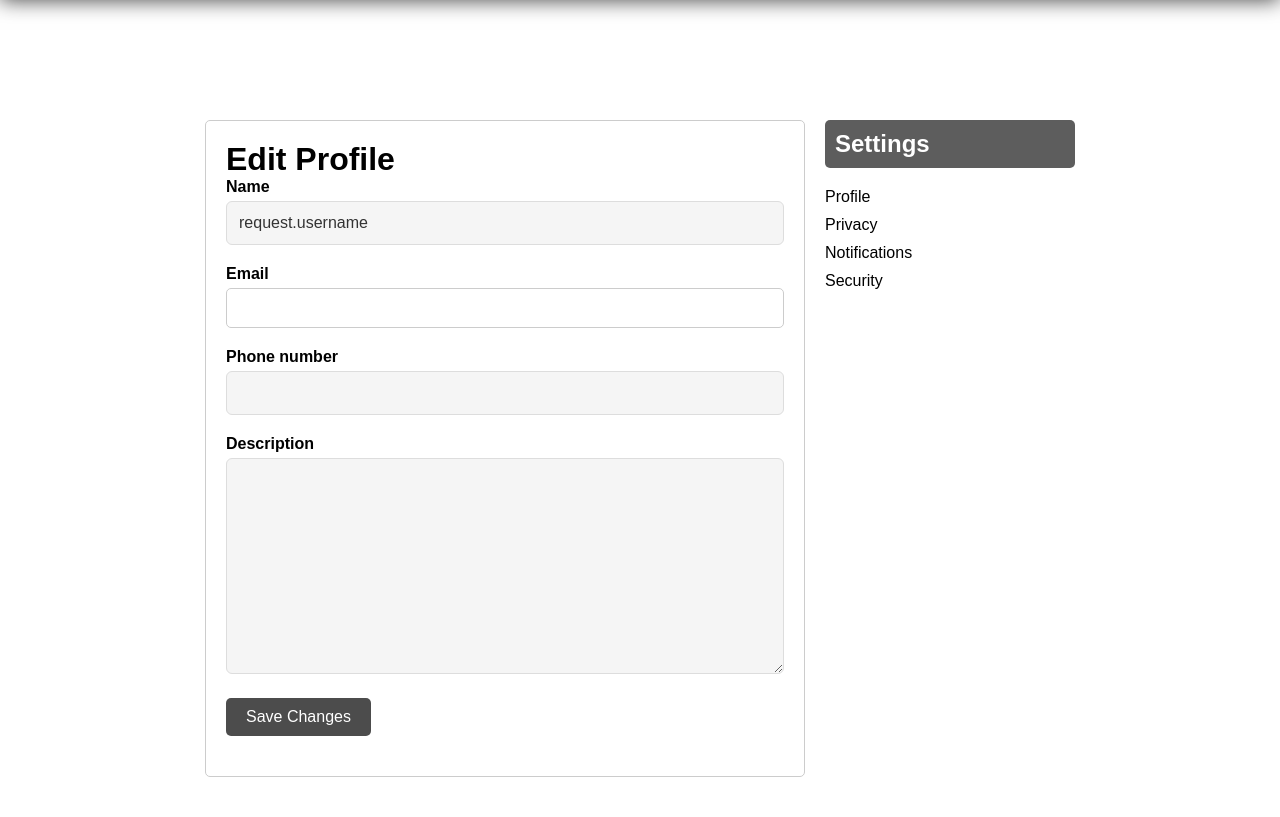
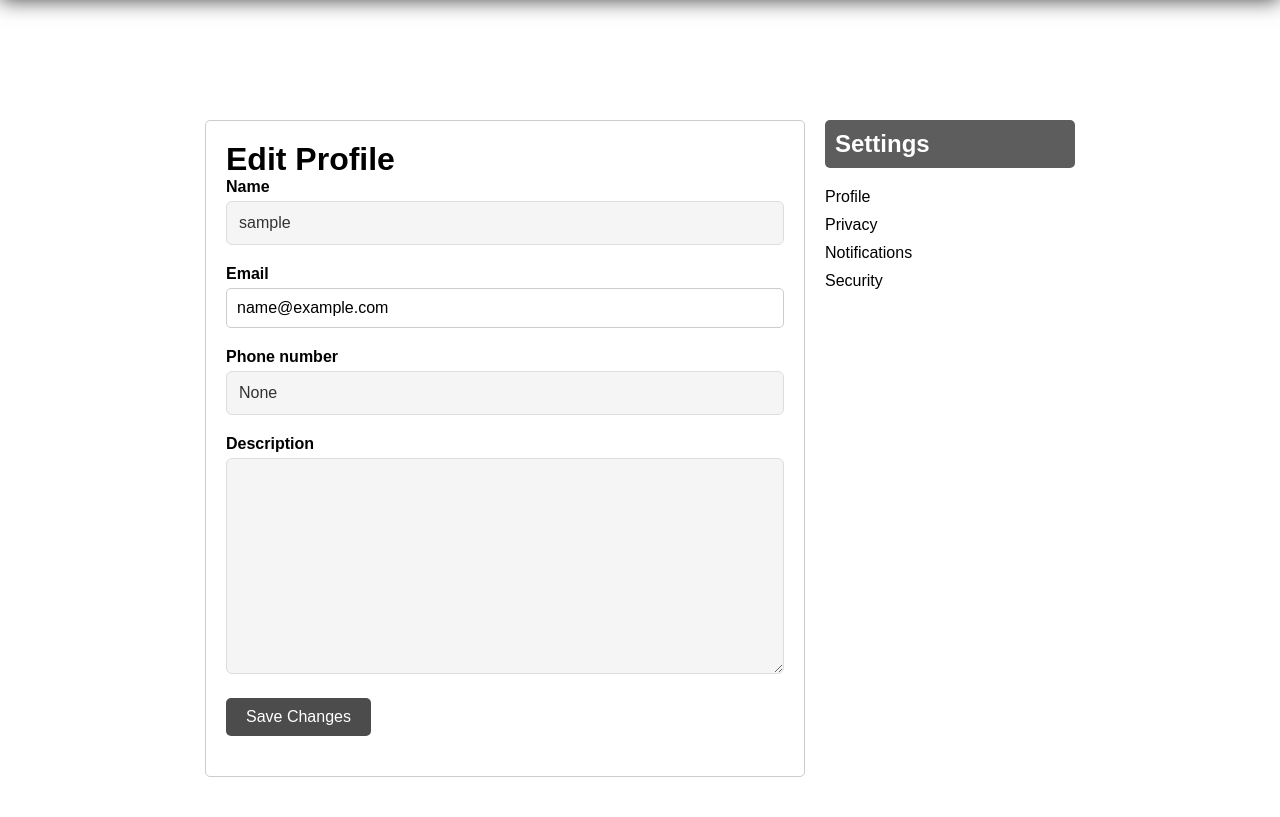
Before and after one commit to bilskyi/poet_flow, a Django app: page /user/settings/ in a window 1280 px wide. Shown: the part 68-885 px from the top of the page. Run offline with Django 4.2, Linux system fonts and the light colour scheme; the visitor is signed in with stand-in values (Sample User, id 1).

Commit message:
backend user-profile updating / #64

```diff
--- a/poet_flow/users/forms.py
+++ b/poet_flow/users/forms.py
@@ -3,11 +3,13 @@ from .models import User
 
 
 class UpdateUserForm(forms.ModelForm):
-    username = forms.CharField(
-        max_length=255,
-        widget=(forms.TextInput(attrs={'value': 'request.username'}))
+    username = forms.CharField(required=True)
+    email = forms.EmailField(required=True)
+    phone = forms.CharField(required=False)
+    description = forms.CharField(
+        required=False,
+        widget=forms.Textarea()
     )
-
 
     class Meta:
         model = User
--- a/poet_flow/users/templates/users/profile.html
+++ b/poet_flow/users/templates/users/profile.html
@@ -27,7 +27,7 @@
                 </div>
                 <p class="card-dates">Email: <span class="birth-date">{{ user.email }}</span> | Phone: <span class="death-date">{{ user.phone }}</span></p>
                 <hr class="breakline">
-                <p class="card-bio">{{ poet.description }}</p>
+                <p class="card-bio">{{ user.description }}</p>
                 <br>
                 <h2>Poems:</h2>
                 <hr class="breakline">
--- a/poet_flow/users/templates/users/settings.html
+++ b/poet_flow/users/templates/users/settings.html
@@ -14,19 +14,19 @@
         {% csrf_token %}
         <div class="form-group">
             <label for="name">Name</label>
-            {{form.username|default_if_none:"SOmeosme"}}
+            <input type="text" name="username" value="{{user.username}}" maxlength="30" required="" id="id_username">
         </div>
         <div class="form-group">
             <label for="email">Email</label>
-            {{form.email}}
+            <input type="email" name="email" value="{{user.email}}" required="" id="id_email">
         </div>
         <div class="form-group">
             <label for="phone">Phone number</label>
-            {{form.phone}}
+            <input type="text" name="phone" value="{{user.phone}}" maxlength="30" required="" id="id_phone">
         </div>
         <div class="form-group">
             <label for="description">Description</label>
-            {{form.description}}
+            <textarea name="{{ form.description.name }}" id="{{ form.description.id_for_label }}" rows="10" cols="40">{{ form.description.value }}</textarea>
         </div>
         <div class="form-group">
             <button type="submit">Save Changes</button>
--- a/poet_flow/users/views.py
+++ b/poet_flow/users/views.py
@@ -14,5 +14,7 @@ def settings(request):
         form = UpdateUserForm(request.POST, instance=request.user)
         if form.is_valid():
             form.save()
+    else:
+        form = UpdateUserForm(instance=request.user)
 
     return render(request, 'users/settings.html', {'form': form})
```
